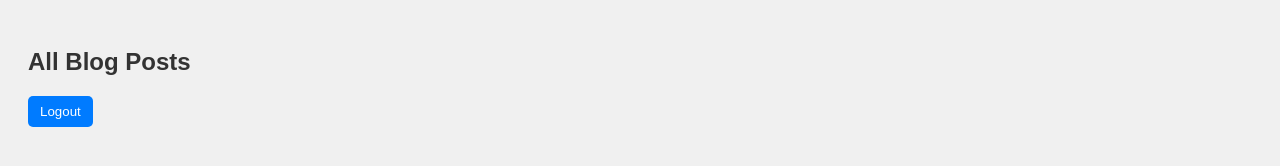
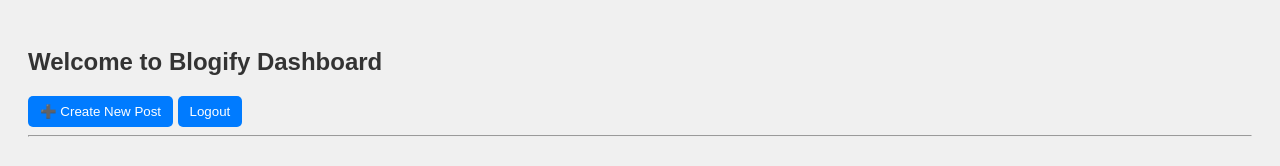
Before and after one commit to Naveensri9876/blogify-frontend, a plain HTML site: page dashboard.html in a window 1280 px wide. Drawn offline with Linux system fonts and the light colour scheme; no server answers.

Commit message:
Update dashboard.html

```diff
--- a/dashboard.html
+++ b/dashboard.html
@@ -1,16 +1,28 @@
-<!-- dashboard.html -->
 <!DOCTYPE html>
 <html>
 <head>
   <title>Dashboard</title>
   <link rel="stylesheet" href="style.css" />
+
+  <!-- Firebase Scripts -->
   <script src="https://www.gstatic.com/firebasejs/10.12.0/firebase-app-compat.js"></script>
   <script src="https://www.gstatic.com/firebasejs/10.12.0/firebase-auth-compat.js"></script>
-  <script src="script.js"></script>
+
+  <!-- Your Custom JS with Firebase Config and Logic -->
+  <script defer src="script.js"></script>
 </head>
 <body onload="loadPosts()">
-  <h2>All Blog Posts</h2>
+  <h2>Welcome to Blogify Dashboard</h2>
+
+  <!-- ✅ Create Post button -->
+  <button onclick="window.location.href='create.html'">➕ Create New Post</button>
+
+  <!-- ✅ Logout -->
   <button onclick="logout()">Logout</button>
+
+  <hr>
+
+  <!-- ✅ Posts will be injected here -->
   <div id="posts"></div>
 </body>
 </html>
```
